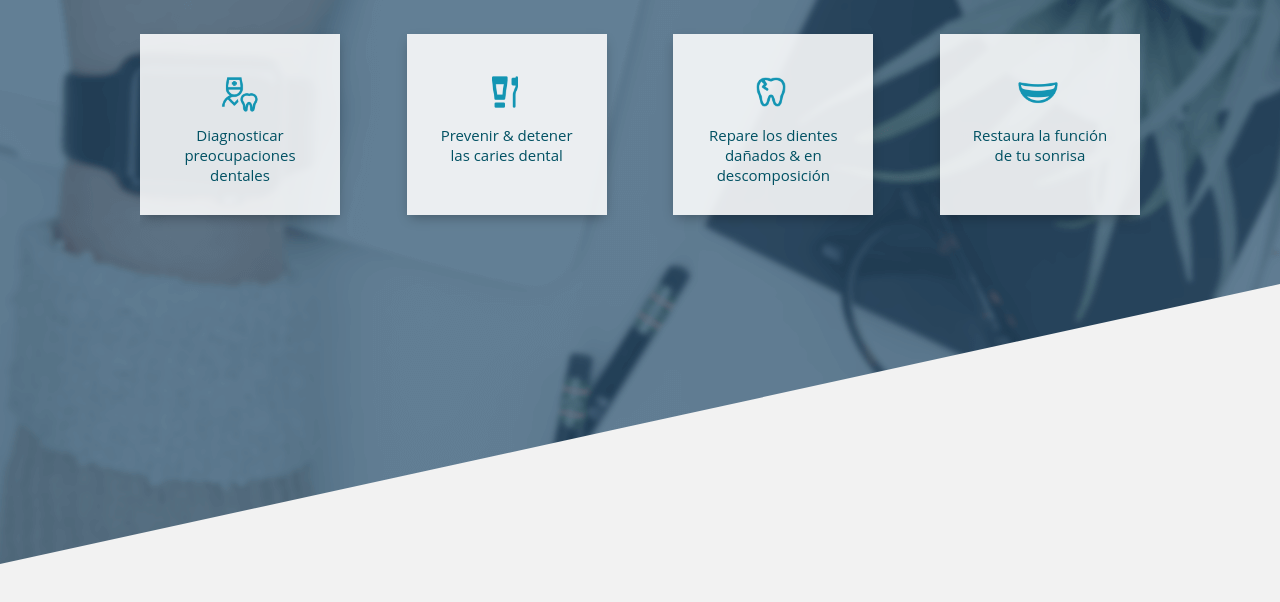
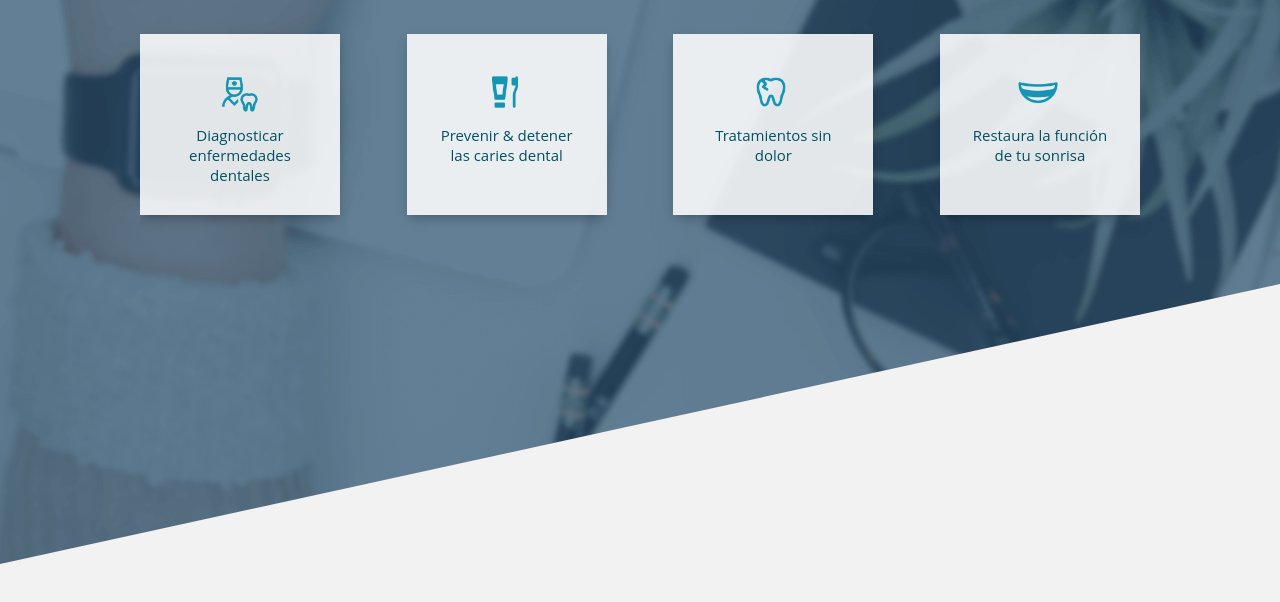
Before and after one commit to Grossv/yako, a website: page about.html in a window 1280 px wide. Shown: the part 2500-3102 px from the top of the page. Drawn offline with nearby package versions, Linux system fonts and the light colour scheme.

```diff
--- a/about.html
+++ b/about.html
@@ -96,7 +96,7 @@
 				<div class="clientes">
 					<div class="cliente">
 						<img src="./images/imagesAbout/diagnosticar.png" alt="">
-						<p>Diagnosticar preocupaciones dentales</p>
+						<p>Diagnosticar enfermedades dentales</p>
 					</div>
 					<div class="cliente">
 						<img src="./images/imagesAbout/prevenir.png" alt="">
@@ -104,7 +104,7 @@
 					</div>
 					<div class="cliente">
 						<img src="./images/imagesAbout/reparar.png" alt="">
-						<p>Repare los dientes dañados & en descomposición</p>
+						<p>Tratamientos sin dolor</p>
 					</div>
 					<div class="cliente" id="cuarto">
 						<img src="./images/imagesAbout/restaura.png" alt="">
```
